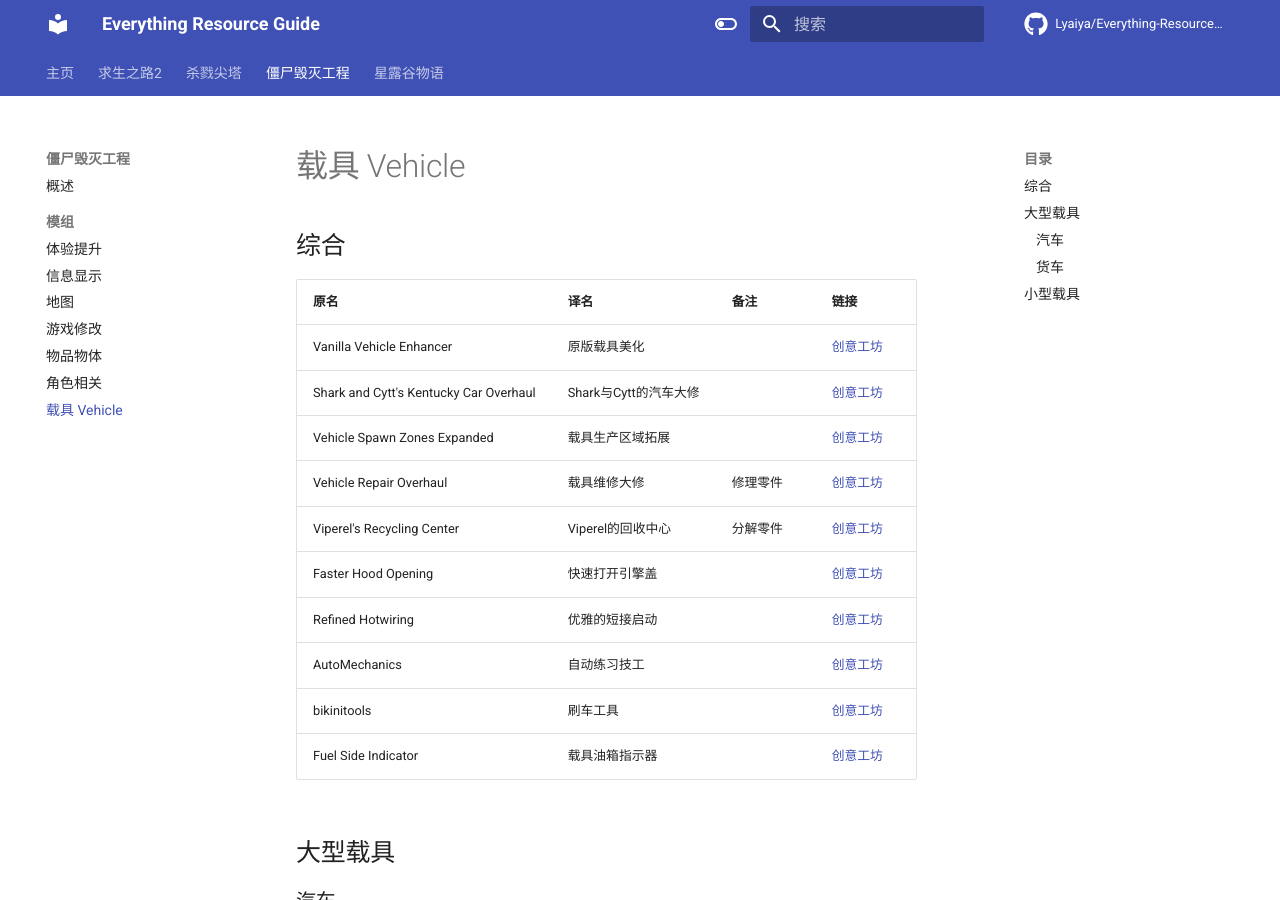
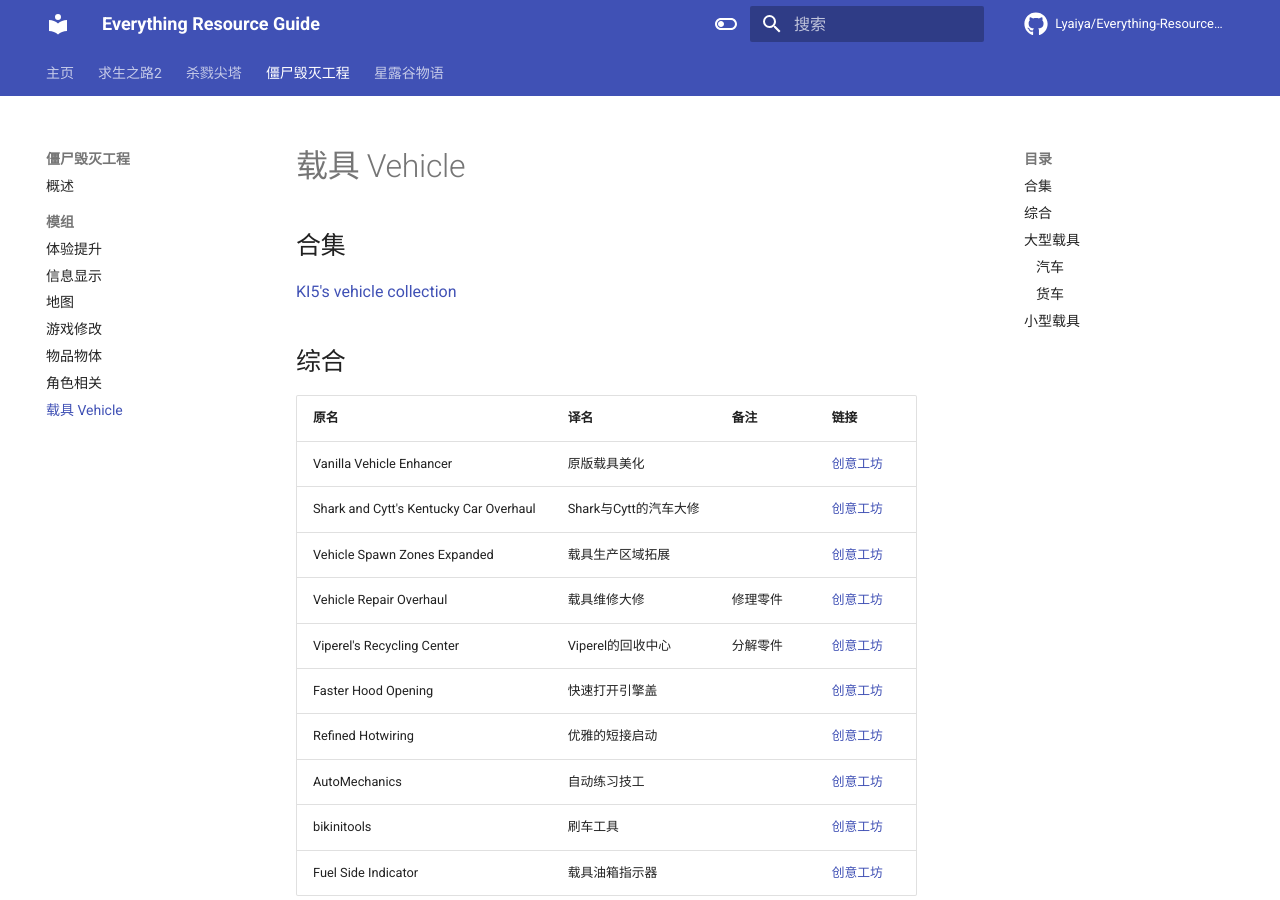
Before and after one commit to Lyaiya/Everything-Resource-Guide, an MkDocs documentation site: the page built from docs/僵尸毁灭工程/模组/载具.md, in a window 1280 px wide and 900 px high. Built offline with MkDocs 1.6.1 and Material for MkDocs 9.7.7, drawn with Linux system fonts in a browser that asks for light colours; comment, search, counter and statistics services are not loaded.

Commit message:
PZ add collection

```diff
--- a/docs/僵尸毁灭工程/模组/载具.md
+++ b/docs/僵尸毁灭工程/模组/载具.md
@@ -1,4 +1,8 @@
 # 载具 Vehicle
+
+## 合集
+
+[KI5's vehicle collection](https://steamcommunity.com/workshop/filedetails/?id=2490220997)
 
 ## 综合
 
```
